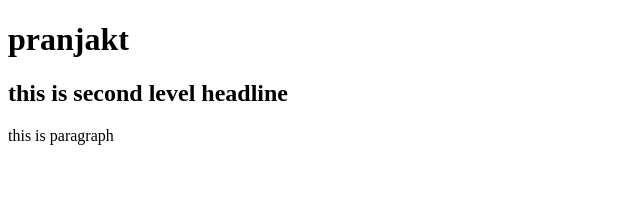
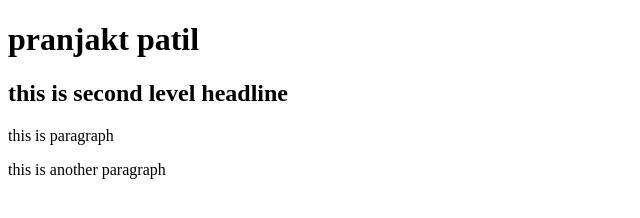
Before and after one commit to pranjakt1/git-test, a website: page index.html in a window 1280 px wide. Shown: the whole page, without its empty margins (0-640 px from the left). Drawn offline with Linux system fonts and the light colour scheme.

Commit message:
fourth commit

```diff
--- a/index.html
+++ b/index.html
@@ -4,8 +4,9 @@
 	<title>git init repository</title>
 </head>
 <body>
-<h1>pranjakt</h1>
+<h1>pranjakt patil</h1>
 <h2>this is second level headline</h2>
 <p>this is paragraph</p>
+<p>this is another paragraph</p>
 </body>
 </html>
```
Also changed, not shown: package.json (added, +29 -0 lines), 2 other files.
